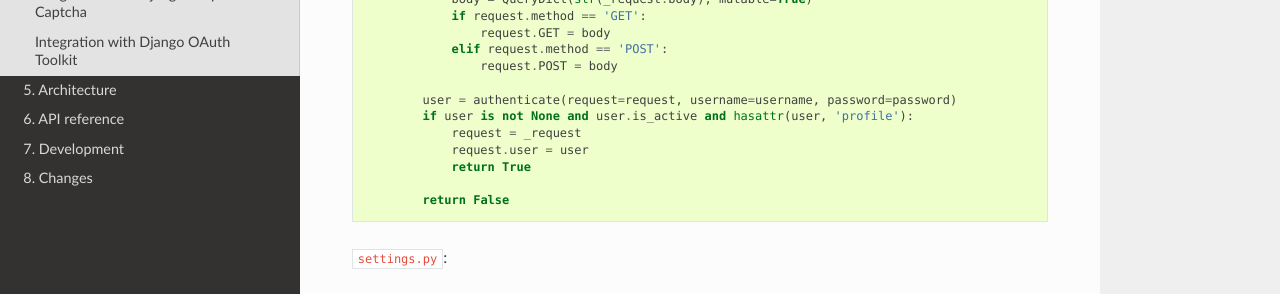
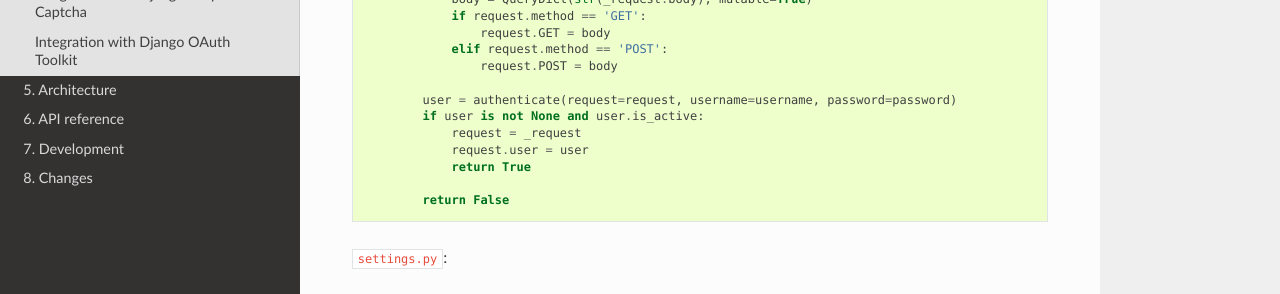
Before and after one commit to jazzband/django-axes, a Sphinx documentation site: the page built from docs/6_integration.rst, in a window 1280 px wide and 900 px high, scrolled down 4204 px. Shown: the part 323-617 px from the top of the window. Built offline with Sphinx 7.4.7 and the Read the Docs theme 2.0.0, drawn with Linux system fonts in a browser that asks for light colours; pages that are not in the unit, such as notebooks, are missing from menus; the version number could not be read and is left out.

Commit message:
Remove redundant profile check in docs example

```diff
--- a/docs/6_integration.rst
+++ b/docs/6_integration.rst
@@ -235,7 +235,7 @@
                     request.POST = body
 
             user = authenticate(request=request, username=username, password=password)
-            if user is not None and user.is_active and hasattr(user, 'profile'):
+            if user is not None and user.is_active:
                 request = _request
                 request.user = user
                 return True
```
